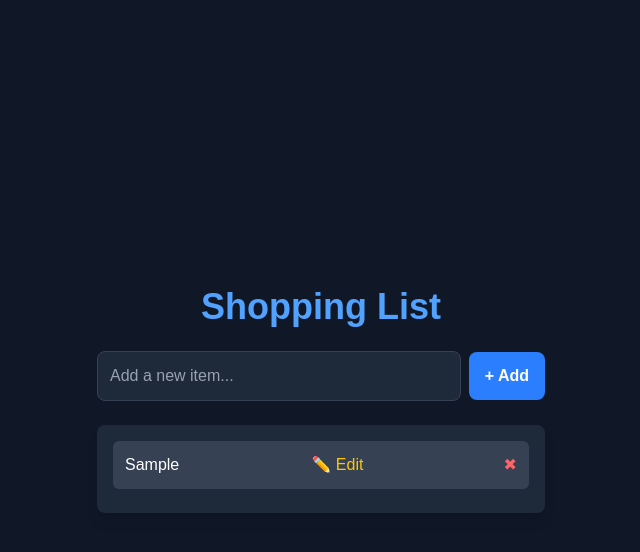
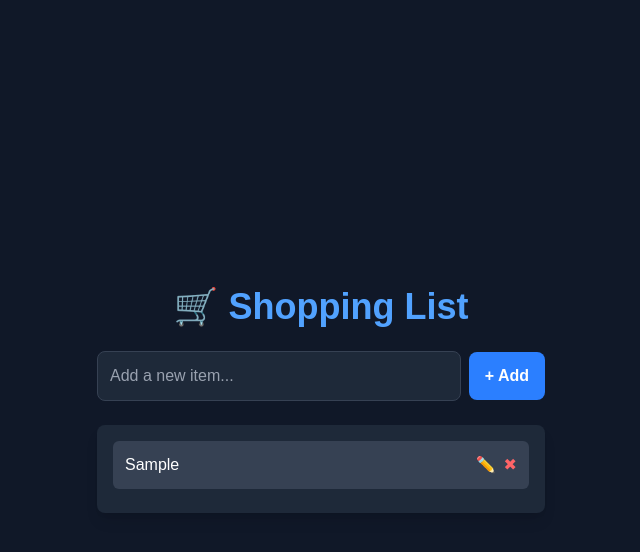
Before and after one commit to MonikaDevHJ/todofullstack, a Next.js app: page / in a window 1280 px wide. Both pictures are taken after typing "Sample" into the empty fields and a click on the button "+ Add". Shown: the top 552 px of the page, without its empty margins (319-959 px from the left). Built offline with nearby package versions, Linux system fonts and the light colour scheme.

Commit message:
edit option is done

```diff
--- a/src/app/page.tsx
+++ b/src/app/page.tsx
@@ -4,35 +4,40 @@ import { useState } from "react";
 
 export default function ShoppingList() {
   const [newItem, setNewItem] = useState<string>("");
+  const [shoppingList, setShoppingList] = useState<string[]>([]);
+  const [editingIndex, setEditingIndex] = useState<number | null>(null);
 
-  const [shoppingList, setShoppingList] = useState<string[]>([]);
-
-  // Fix: Add event.preventDefault() to prevent page reload
+  // Add Item
   const addItem = (event: React.FormEvent) => {
-    event.preventDefault(); // Prevents form from refreshing the page
-
-    if (newItem.trim() === "") return; // Prevent empty items
+    event.preventDefault();
+    if (newItem.trim() === "") return;
     setShoppingList([...shoppingList, newItem]);
-    setNewItem(""); // Clear input field after adding
+    setNewItem("");
   };
 
+  // Delete Item
   const deleteItem = (index: number) => {
     setShoppingList(shoppingList.filter((_, i) => i !== index));
   };
 
-  const editItem = (index: number) =>{
+  // Edit Item
+  const editItem = (index: number) => {
+    setEditingIndex(index); // Set item to edit mode
+  };
 
-  }
+  // Handle Input Change for Editing
+  const handleEditChange = (index: number, value: string) => {
+    const updatedList = [...shoppingList];
+    updatedList[index] = value;
+    setShoppingList(updatedList);
+  };
 
   return (
     <main className="flex flex-col items-center justify-center min-h-screen bg-gray-900 text-white p-6">
-      <h1 className="text-4xl font-bold mb-6 text-blue-400">Shopping List</h1>
+      <h1 className="text-4xl font-bold mb-6 text-blue-400">🛒 Shopping List</h1>
 
-      {/* Fix: Form handles submission on Enter */}
-      <form
-        onSubmit={addItem}
-        className="flex w-full max-w-md items-center space-x-2"
-      >
+      {/* Input Form */}
+      <form onSubmit={addItem} className="flex w-full max-w-md items-center space-x-2">
         <input
           type="text"
           value={newItem}
@@ -40,37 +45,56 @@ export default function ShoppingList() {
           placeholder="Add a new item..."
           className="flex-1 p-3 rounded-lg bg-gray-800 text-white placeholder-gray-400 outline-none border border-gray-700 focus:ring-2 focus:ring-blue-400"
         />
-        {/* Fix: Button must have type="submit" */}
         <button
           type="submit"
-          className="px-4 py-3 rounded-lg bg-blue-500 hover:bg-blue-600 transition font-semibold"
+          className="px-4 py-3 rounded-lg bg-blue-500 hover:bg-blue-600 transition transform hover:scale-105 font-semibold"
         >
           + Add
         </button>
       </form>
 
+      {/* Shopping List */}
       <ul className="mt-6 w-full max-w-md bg-gray-800 p-4 rounded-lg shadow-lg">
+        {shoppingList.length === 0 && (
+          <p className="text-gray-400 text-center py-4">No items yet. Start adding some! 😊</p>
+        )}
         {shoppingList.map((item, index) => (
           <li
             key={index}
             className="p-3 mb-2 flex justify-between items-center rounded-md bg-gray-700 hover:bg-gray-600 transition"
           >
-            {item}
+            {/* Edit Mode */}
+            {editingIndex === index ? (
+              <input
+                type="text"
+                value={shoppingList[index]}
+                onChange={(e) => handleEditChange(index, e.target.value)}
+                onBlur={() => setEditingIndex(null)} // Exit edit mode on blur
+                onKeyDown={(e) => e.key === "Enter" && setEditingIndex(null)}
+                autoFocus
+                className="bg-gray-600 text-white p-2 rounded w-full"
+              />
+            ) : (
+              <span>{item}</span>
+            )}
 
+            <div className="flex gap-2">
+              {/* Edit Button */}
               <button
                 onClick={() => editItem(index)}
-              className="text-yellow-400 hover:text-yellow-500 transition mr-2"
+                className="text-yellow-400 hover:text-yellow-500 transition transform hover:scale-110"
               >
-              ✏️ Edit
+                ✏️
               </button>
 
-
+              {/* Delete Button */}
               <button
                 onClick={() => deleteItem(index)}
-              className="text-red-400 hover:text-red-500 transition"
+                className="text-red-400 hover:text-red-500 transition transform hover:scale-110"
               >
                 ✖
               </button>
+            </div>
           </li>
         ))}
       </ul>
```
Lines whose indentation alone changed are shown as unchanged.
